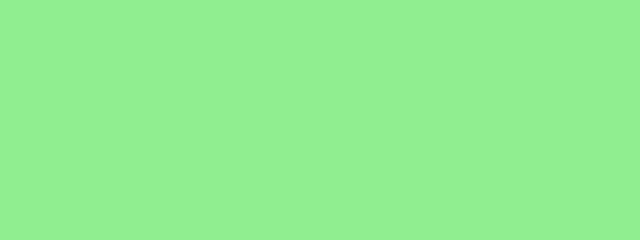
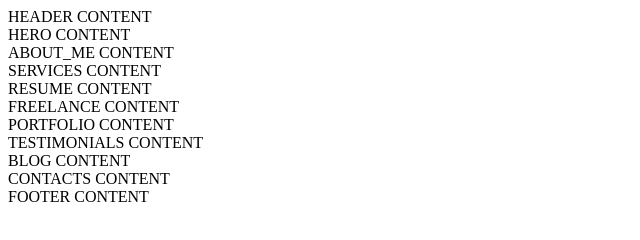
Before and after one commit to Gintaras68/portfolio-martin, a website: page index.html in a window 1280 px wide. Shown: the whole page, without its empty margins (0-640 px from the left). Drawn offline with Linux system fonts and the light colour scheme.

Commit message:
initial content

```diff
--- a/css/pages/home.css
+++ b/css/pages/home.css
@@ -7,6 +7,24 @@
 
 /* ↓ CUSTOM ↓ */
 
-body {
-  background-color: lightgreen;
-}
+/* -- HEADER: start -- */
+
+/* -- HERO: start -- */
+
+/* -- ABOUT_ME: start -- */
+
+/* -- SERVICES: start -- */
+
+/* -- RESUME: start -- */
+
+/* -- FREELANCE: start -- */
+
+/* -- PORTFOLIO: start -- */
+
+/* -- TESTIMONIALS: start -- */
+
+/* -- BLOG: start -- */
+
+/* -- CONTACTS: start -- */
+
+/* -- FOOTER: start -- */
--- a/index.html
+++ b/index.html
@@ -1,4 +1,4 @@
-<!doctype html>
+<!DOCTYPE html>
 <html lang="en">
   <head>
     <meta charset="UTF-8" />
@@ -7,9 +7,51 @@
     <link rel="stylesheet" href="./css/pages/home.css" />
   </head>
   <body>
-    <header></header>
+    <!-- HEADER: start -->
+    <header>HEADER CONTENT</header>
+    <!-- HEADER: end -->
 
-    <footer></footer>
+    <main>
+      <!-- HERO: start -->
+      <section>HERO CONTENT</section>
+      <!-- HERO: end -->
+
+      <!-- ABOUT_ME: start -->
+      <section>ABOUT_ME CONTENT</section>
+      <!-- ABOUT_ME: end -->
+
+      <!-- SERVICES: start -->
+      <section>SERVICES CONTENT</section>
+      <!-- SERVICES: end -->
+
+      <!-- RESUME: start -->
+      <section>RESUME CONTENT</section>
+      <!-- RESUME: end -->
+
+      <!-- FREELANCE: start -->
+      <section>FREELANCE CONTENT</section>
+      <!-- FREELANCE: end -->
+
+      <!-- PORTFOLIO: start -->
+      <section>PORTFOLIO CONTENT</section>
+      <!-- PORTFOLIO: end -->
+
+      <!-- TESTIMONIALS: start -->
+      <section>TESTIMONIALS CONTENT</section>
+      <!-- TESTIMONIALS: end -->
+
+      <!-- BLOG: start -->
+      <section>BLOG CONTENT</section>
+      <!-- BLOG: end -->
+
+      <!-- CONTACTS: start -->
+      <section>CONTACTS CONTENT</section>
+      <!-- CONTACTS: end -->
+    </main>
+
+    <!-- FOOTER: start -->
+    <footer>FOOTER CONTENT</footer>
+    <!-- FOOTER: end -->
     <script src="./js/pages/home.js"></script>
   </body>
 </html>
```
Also changed, not shown: js/pages/home.js (+25 -1 lines).
